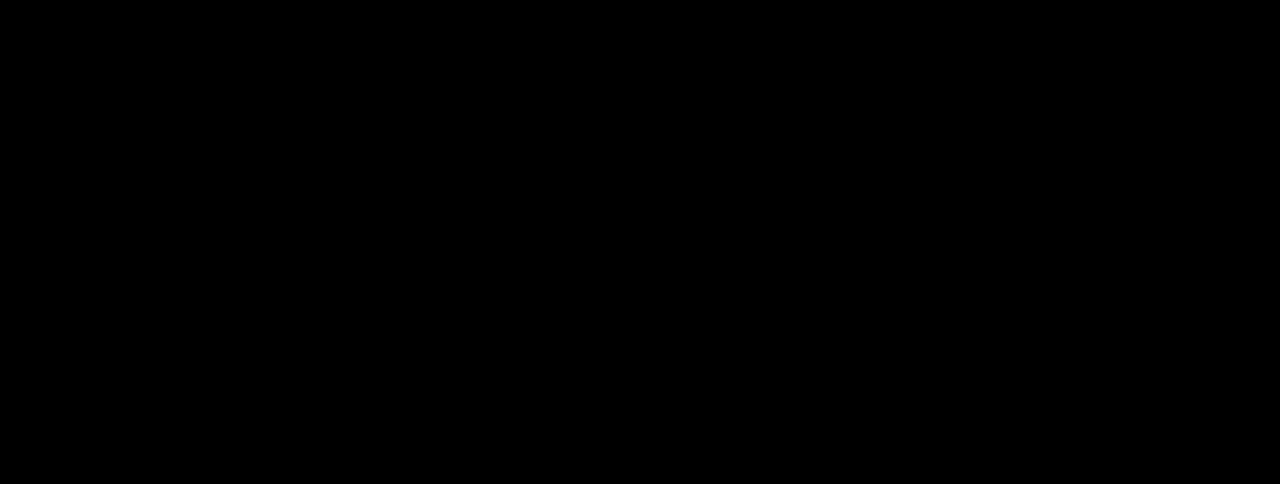
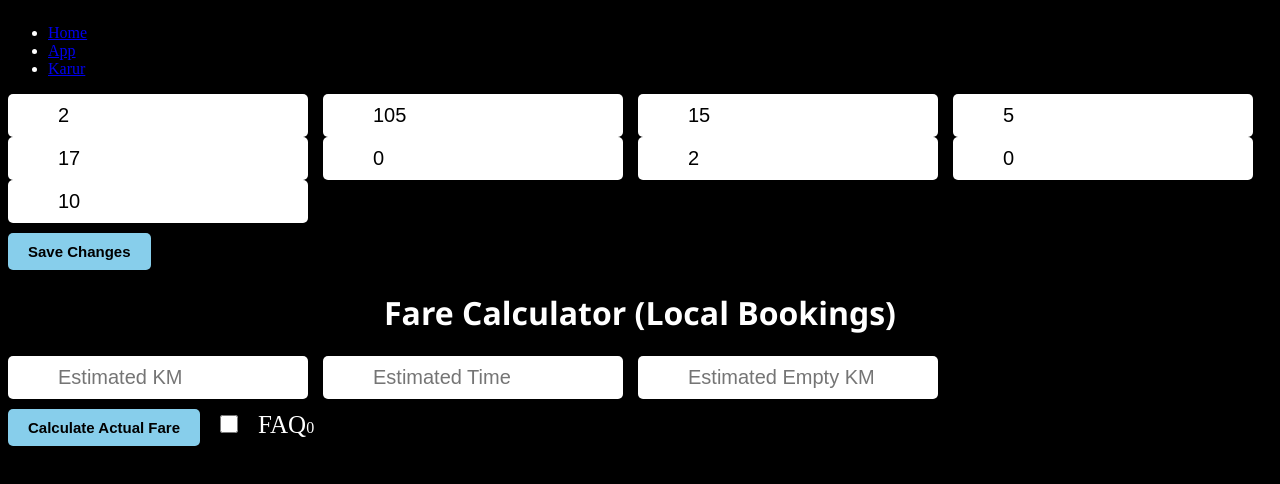
Before and after one commit to arun8270/farecalculator, a React (Vite) app: page /karur in a window 1280 px wide. Shown: the top 484 px of the page. Built offline with nearby package versions, Linux system fonts and the light colour scheme.

Commit message:
FareSlotForm

```diff
--- a/src/Karur.jsx
+++ b/src/Karur.jsx
@@ -1,19 +1,34 @@
-import React from "react";
+import React, { useState } from "react";
  function KarurSlot(){
+    const[fareslot, setFareSlot] = useState({initialFreeKM : 2, initialFare : 105, farePerKM : 15, kmLimit : 5, kmAfterLimit : 17, freeWaitingMinute : 0, waitingFarePerminute : 2, rideChargePerMinute : 0, emptyKMCharge : 10});
+    function handleSubmit(e){
+        e.preventDefault();
+
+    }
+    function handleChange(e){
+        let name = e.target.name ;
+        let value = e.target.value ;
+        setFareSlot((previousState)=>{
+            return{...previousState, [name] : value}
+        })
+        console.log(name, value)
+
+    }
     return(
         <>
-        <form>
+        <form onSubmit={handleSubmit}>
             <div className="slotinput-container">
-            <input type="number" placeholder="Initial Free KM"/>
-            <input type="number" placeholder="Initial Fare"/>
-            <input type="number" placeholder="KM Fare Per KM"/>
-            <input type="number" placeholder="KM Limit"/>
-            <input type="number" placeholder="Fare/KM after KM Limit"/>
-            <input type="number" placeholder="Free Waiting Minute"/>
-            <input type="number" placeholder="Waiting Fare Per Minute"/>
-            <input type="number" placeholder="Ride Charge/Min"/>
-            <input type="number" placeholder="Empty Km Charge"/>
+            <input type="number" name="freekm" placeholder="Initial Free KM" value={fareslot.initialFreeKM} onChange={handleChange}/>
+            <input type="number" name="initialFare" placeholder="Initial Fare" value={fareslot.initialFare} onChange={handleChange}/>
+            <input type="number" name="farePerKM" placeholder="Fare Per KM" value={fareslot.farePerKM} onChange={handleChange}/>
+            <input type="number" name="kmLimit" placeholder="KM Limit" value={fareslot.kmLimit} onChange={handleChange}/>
+            <input type="number" name="afterLimitFare" placeholder="Fare/KM after KM Limit" value={fareslot.kmAfterLimit} onChange={handleChange}/>
+            <input type="number" name="freewaitingMinute" placeholder="Free Waiting Minute" value={fareslot.freeWaitingMinute} onChange={handleChange}/>
+            <input type="number" name="waitingFarePerMinute" placeholder="Waiting Fare Per Minute" value={fareslot.waitingFarePerminute} onChange={handleChange}/>
+            <input type="number" name="rideChargePerMinute" placeholder="Ride Charge/Min" value={fareslot.rideChargePerMinute} onChange={handleChange}/>
+            <input type="number" name="emptyKMCharge" placeholder="Empty Km Charge" value={fareslot.emptyKMCharge} onChange={handleChange}/>
             </div>
+            <button type="submit">Save Changes</button>
         </form>
         </>
     )
--- a/src/main.jsx
+++ b/src/main.jsx
@@ -7,192 +7,204 @@ import { BrowserRouter, Routes, Route, Link } from 'react-router-dom';
 
 let totalFare, grandtotal, dynamicTotal, flexibleFareTotal = 0, flexiFareGrandTotal, peakTotal = 0, kmFareTotal, peakGrandTotal, surgeTotal;
 function FareCalculate() {
-//   let[km, setKM] = useState(0);
-//   let[travelTime, setTravelTime] = useState(0);
-//   let[emptyKM, setEmptyKM] = useState(0);
-//   let[actualFare, setActualFare] = useState(0);
-//   let[peakinBaseFare, setPeakinBaseFare] = useState(0);
+  let[km, setKM] = useState(0);
+  let[travelTime, setTravelTime] = useState(0);
+  let[emptyKM, setEmptyKM] = useState(0);
+  let[actualFare, setActualFare] = useState(0);
+  let[peakinBaseFare, setPeakinBaseFare] = useState(0);
 
-//   let[peakinKM, setPeakinKM] = useState(0);
-//   let[peakFare, setPeakFare] = useState(0);
-//   let[grandTotalWithSurge, setGrandTotalWithSurge] = useState(0)
+  let[peakinKM, setPeakinKM] = useState(0);
+  let[peakFare, setPeakFare] = useState(0);
+  let[grandTotalWithSurge, setGrandTotalWithSurge] = useState(0)
 
 
-//   let[flexibleApplied, setFlexibleApplied] = useState(false);
-//   let[peakApplied, setPeakApplied] = useState(false);
-//   let[dynamicApplied, setDynamicApplied] = useState(false);
-//   let[dynamicValue, setDynamicValue] = useState(0);
+  let[flexibleApplied, setFlexibleApplied] = useState(false);
+  let[peakApplied, setPeakApplied] = useState(false);
+  let[dynamicApplied, setDynamicApplied] = useState(false);
+  let[dynamicValue, setDynamicValue] = useState(0);
 
 
-//   let[displayFormula, setDisplayFormula] = useState(false);
-//   let[flexibleFare, setFlexibleFare] = useState(0)
-//   let[flexiPercentage, setFlexiPercentage] = useState('');
-//   let[driverBidFare, setDriverBidFare] = useState(0);
-//   let[dynamicFare, setDynamicFare] = useState(0);
+  let[displayFormula, setDisplayFormula] = useState(false);
+  let[flexibleFare, setFlexibleFare] = useState(0)
+  let[flexiPercentage, setFlexiPercentage] = useState('');
+  let[driverBidFare, setDriverBidFare] = useState(0);
+  let[dynamicFare, setDynamicFare] = useState(0);
 
-//   //Trip Fare Slot Values
+  //Trip Fare Slot Values
 
-//   const fareSlot = {
-//     initialFreeKM : 2,
-//     initialFare : 105,
-//     farePerKM : 15,
-//     kmLimit : 5,
-//     travelTimeFarePerMin : 0,
-//     farePerKmAfterLimit : 17,
-//     waitingFarePerMin : 2,
-//     emptyKmCharge : 10,
-//     gstPercentage : 5,
-//     bookingConvenienceFee : 10,
-//     bookingConvenienceFeeCGSTPercentage : 1,
-//     bookingConvenienceFeeSGSTPercentage : 1
-//   }
+  const fareSlot = {
+    initialFreeKM : 2,
+    initialFare : 105,
+    farePerKM : 15,
+    kmLimit : 5,
+    travelTimeFarePerMin : 0,
+    farePerKmAfterLimit : 17,
+    waitingFarePerMin : 2,
+    emptyKmCharge : 10,
+    gstPercentage : 5,
+    bookingConvenienceFee : 10,
+    bookingConvenienceFeeCGSTPercentage : 1,
+    bookingConvenienceFeeSGSTPercentage : 1
+  }
 
-//   //Destructuring the trip fare slot values
+  //Destructuring the trip fare slot values
 
-//   let{ kmLimit, initialFare, initialFreeKM, gstPercentage, farePerKM, farePerKmAfterLimit, travelTimeFarePerMin, bookingConvenienceFee, bookingConvenienceFeeCGSTPercentage, bookingConvenienceFeeSGSTPercentage, emptyKmCharge} = fareSlot;
+  let{ kmLimit, initialFare, initialFreeKM, gstPercentage, farePerKM, farePerKmAfterLimit, travelTimeFarePerMin, bookingConvenienceFee, bookingConvenienceFeeCGSTPercentage, bookingConvenienceFeeSGSTPercentage, emptyKmCharge} = fareSlot;
 
-//   // KM Limit Calculation
+  // KM Limit Calculation
 
-// function actualFareCalculate(){
+function actualFareCalculate(){
 
 
-//   let bookingConvenienceFeeTotal = bookingConvenienceFee + bookingConvenienceFeeCGSTPercentage + bookingConvenienceFeeSGSTPercentage;
-//   if(km > 2 && km <=5){
-//     totalFare = ((km - initialFreeKM) * farePerKM) + initialFare + (travelTime * travelTimeFarePerMin);
-//     grandtotal = totalFare + (totalFare * (gstPercentage/100)) + bookingConvenienceFeeTotal + (emptyKM * emptyKmCharge ) + ((emptyKM * emptyKmCharge ) * gstPercentage/100)
-//     setActualFare(grandtotal.toFixed(2))
-//   }
-//   else if(km <= 2){
-//     totalFare = (0 * farePerKM) + initialFare + (travelTime * travelTimeFarePerMin);
-//     grandtotal = totalFare + (totalFare * gstPercentage/100) + bookingConvenienceFeeTotal + (emptyKM * emptyKmCharge ) + ((emptyKM * emptyKmCharge ) * gstPercentage/100)
-//     setActualFare(grandtotal.toFixed(2))
-// }
-//  //KM After Limit Calculation
-//  else if(km > 5){
-//       let totalKM = km - initialFreeKM;
-//       let kmAfterLimitKM = totalKM - kmLimit;
-//       totalFare = (kmLimit * farePerKM) + (kmAfterLimitKM * farePerKmAfterLimit ) + initialFare + (travelTime * travelTimeFarePerMin);
-//       grandtotal = totalFare + (totalFare * gstPercentage/100) + bookingConvenienceFeeTotal + (emptyKM * emptyKmCharge ) + ((emptyKM * emptyKmCharge ) * gstPercentage/100)
-//       setActualFare(grandtotal.toFixed(2))
-//       console.log(totalFare)
-//     }
+  let bookingConvenienceFeeTotal = bookingConvenienceFee + bookingConvenienceFeeCGSTPercentage + bookingConvenienceFeeSGSTPercentage;
+  if(km > 2 && km <=5){
+    totalFare = ((km - initialFreeKM) * farePerKM) + initialFare + (travelTime * travelTimeFarePerMin);
+    grandtotal = totalFare + (totalFare * (gstPercentage/100)) + bookingConvenienceFeeTotal + (emptyKM * emptyKmCharge ) + ((emptyKM * emptyKmCharge ) * gstPercentage/100)
+    setActualFare(grandtotal.toFixed(2))
+  }
+  else if(km <= 2){
+    totalFare = (0 * farePerKM) + initialFare + (travelTime * travelTimeFarePerMin);
+    grandtotal = totalFare + (totalFare * gstPercentage/100) + bookingConvenienceFeeTotal + (emptyKM * emptyKmCharge ) + ((emptyKM * emptyKmCharge ) * gstPercentage/100)
+    setActualFare(grandtotal.toFixed(2))
+}
+ //KM After Limit Calculation
+ else if(km > 5){
+      let totalKM = km - initialFreeKM;
+      let kmAfterLimitKM = totalKM - kmLimit;
+      totalFare = (kmLimit * farePerKM) + (kmAfterLimitKM * farePerKmAfterLimit ) + initialFare + (travelTime * travelTimeFarePerMin);
+      grandtotal = totalFare + (totalFare * gstPercentage/100) + bookingConvenienceFeeTotal + (emptyKM * emptyKmCharge ) + ((emptyKM * emptyKmCharge ) * gstPercentage/100)
+      setActualFare(grandtotal.toFixed(2))
+      console.log(totalFare)
+    }
 
 
-//   }
-//   surgeTotal = parseFloat (peakFare) + parseFloat (dynamicFare) + parseFloat(flexibleFare)
+  }
+  surgeTotal = parseFloat (peakFare) + parseFloat (dynamicFare) + parseFloat(flexibleFare)
 
-//   //Surge Fare's Calculation
+  //Surge Fare's Calculation
 
-//   function calculateSurge(){
+  function calculateSurge(){
 
 
-//     //  Flexible Fare Calculation
+    //  Flexible Fare Calculation
 
-//     if(flexibleApplied == true){
-//       flexibleFareTotal = (totalFare * (flexiPercentage/100))
-//       flexiFareGrandTotal = (flexibleFareTotal + (flexibleFareTotal * (gstPercentage/100)));
-//       setFlexibleFare(flexiFareGrandTotal.toFixed(2));
-//     }
-//     else{
-//       setFlexibleFare(0)
-//     }
+    if(flexibleApplied == true){
+      flexibleFareTotal = (totalFare * (flexiPercentage/100))
+      flexiFareGrandTotal = (flexibleFareTotal + (flexibleFareTotal * (gstPercentage/100)));
+      setFlexibleFare(flexiFareGrandTotal.toFixed(2));
+    }
+    else{
+      setFlexibleFare(0)
+    }
 
-//      // Peak Fare Calculation
-//      let totalKM = km - initialFreeKM;
-//      if(peakApplied == true){
-//       if(totalKM>=kmLimit){
-//        kmFareTotal = kmLimit * peakinKM;
-//        peakTotal = kmFareTotal + parseFloat(peakinBaseFare);
-//        peakGrandTotal = peakTotal + (peakTotal * (gstPercentage/100))
-//        setPeakFare(peakGrandTotal.toFixed(2))
-//      }
+     // Peak Fare Calculation
+     let totalKM = km - initialFreeKM;
+     if(peakApplied == true){
+      if(totalKM>=kmLimit){
+       kmFareTotal = kmLimit * peakinKM;
+       peakTotal = kmFareTotal + parseFloat(peakinBaseFare);
+       peakGrandTotal = peakTotal + (peakTotal * (gstPercentage/100))
+       setPeakFare(peakGrandTotal.toFixed(2))
+     }
 
-//      else if (totalKM <=0){
-//       kmFareTotal = 0;
-//       peakTotal = kmFareTotal + parseFloat(peakinBaseFare);
-//       peakGrandTotal = peakTotal + (peakTotal * (gstPercentage/100))
-//       setPeakFare(peakGrandTotal.toFixed(2))
-//      }
-//      else{
-//       kmFareTotal = totalKM * peakinKM;
-//       peakTotal = kmFareTotal + parseFloat(peakinBaseFare);
-//       peakGrandTotal = peakTotal + (peakTotal * (gstPercentage/100))
-//       setPeakFare(peakGrandTotal.toFixed(2))
-//      }
-//      }
-//      else{
-//       setPeakFare(0)
-//      }
+     else if (totalKM <=0){
+      kmFareTotal = 0;
+      peakTotal = kmFareTotal + parseFloat(peakinBaseFare);
+      peakGrandTotal = peakTotal + (peakTotal * (gstPercentage/100))
+      setPeakFare(peakGrandTotal.toFixed(2))
+     }
+     else{
+      kmFareTotal = totalKM * peakinKM;
+      peakTotal = kmFareTotal + parseFloat(peakinBaseFare);
+      peakGrandTotal = peakTotal + (peakTotal * (gstPercentage/100))
+      setPeakFare(peakGrandTotal.toFixed(2))
+     }
+     }
+     else{
+      setPeakFare(0)
+     }
 
-//          //Dynamic Fare Calculation
+         //Dynamic Fare Calculation
 
-//     if(dynamicApplied==true){
-//       console.log(peakTotal, flexibleFareTotal )
-//       dynamicTotal = ((totalFare * dynamicValue) + ((flexibleFareTotal * dynamicValue)-flexibleFareTotal) + ((peakTotal * dynamicValue)-peakTotal) - totalFare);
-//       console.log(totalFare)
-//       console.log((totalFare * dynamicValue)-totalFare)
-//       let dynamicFareGrandTotal = (dynamicTotal + (dynamicTotal * (gstPercentage/100)));
-//       setDynamicFare(dynamicFareGrandTotal.toFixed(2))
-//     }
-//     else{
-//       setDynamicFare(0)
-//     }
+    if(dynamicApplied==true){
+      console.log(peakTotal, flexibleFareTotal )
+      dynamicTotal = ((totalFare * dynamicValue) + ((flexibleFareTotal * dynamicValue)-flexibleFareTotal) + ((peakTotal * dynamicValue)-peakTotal) - totalFare);
+      console.log(totalFare)
+      console.log((totalFare * dynamicValue)-totalFare)
+      let dynamicFareGrandTotal = (dynamicTotal + (dynamicTotal * (gstPercentage/100)));
+      setDynamicFare(dynamicFareGrandTotal.toFixed(2))
+    }
+    else{
+      setDynamicFare(0)
+    }
 
-//   }
+  }
 
 
 
 
-//   //Input Fields
-//   return(
+  //Input Fields
+  return(
+      <>
+      <div className='testcontainer'>
+         <BrowserRouter>
+         <ul>
+           <li><Link to='/'>Home</Link></li>
+           <li><Link to='/app'>App</Link></li>
+           <li><Link to='/karur'>Karur</Link></li>
+         </ul>
+             <Routes>
+               <Route path='/app' element = {<App/>}/>
+               <Route path='/karur' element = {<KarurSlot/>}/>
+             </Routes>
+         </BrowserRouter>
+      </div>
+
+ <div className='header'>
+ <h1> Fare Calculator (Local Bookings)</h1>
+
+ </div>
+     <div className='input-container'>
+        <input type="number" placeholder="Estimated KM" required onChange={(e) =>{setKM(e.target.value)}}  />
+        <input type="number" placeholder="Estimated Time" required onChange={(e) =>{setTravelTime(e.target.value)}}/>
+          <input type="number" placeholder="Estimated Empty KM" required onChange={(e) =>{setEmptyKM(e.target.value)}} />
+        </div>
+
+<div className='actual-fare'>
+
+</div>
+      <button onClick={actualFareCalculate} >Calculate Actual Fare</button>
+          <input type="checkbox" id="myCheckboxOne" name="myCheckboxOne" checked={displayFormula} onChange={(e) => setDisplayFormula(e.target.checked)}/>
+          <label htmlFor="myCheckboxOne">FAQ</label>
+           {actualFare && (
+        <div className='fare-display'>
+          <h2 className='estimateFare'>Estimated Fare is : ₹ {actualFare}</h2>
+          <div>
+          <input type="checkbox" id="myCheckbox" name="myCheckbox" checked={flexibleApplied} onChange={(e) => setFlexibleApplied(e.target.checked)}/>
+          <label htmlFor="myCheckbox">Apply Flexible Fare</label>
+          {flexibleApplied && (
+          <input type='number'  id='flexibleInput' placeholder='Flexible %'value={flexiPercentage} onChange={(e) => setFlexiPercentage(e.target.value)}/>
+          )}
+          </div>
+
+          <div>
+          <input type="checkbox" id="myCheckboxTwo" name="myCheckboxTwo" checked={peakApplied} onChange={(e) => setPeakApplied(e.target.checked)}/>
+          <label htmlFor="myCheckboxTwo">Apply Peak Fare</label>
+          {peakApplied &&(
+          <>
+          <input type='number'  id='peakInput' placeholder='Peak in Base Fare ' onChange={(e) => setPeakinBaseFare(e.target.value)}/>
+          <input type='number'  id='peakInputTwo' placeholder='Peak in KM(Fare/KM) ' onChange={(e) => setPeakinKM(e.target.value)}/>
+          </>
+           )}
+          </div>
 
 
-//
-//  <div className='header'>
-//  <h1> Fare Calculator (Local Bookings)</h1>
-
-//  </div>
-//      <div className='input-container'>
-//         <input type="number" placeholder="Estimated KM" required onChange={(e) =>{setKM(e.target.value)}}  />
-//         <input type="number" placeholder="Estimated Time" required onChange={(e) =>{setTravelTime(e.target.value)}}/>
-//           <input type="number" placeholder="Estimated Empty KM" required onChange={(e) =>{setEmptyKM(e.target.value)}} />
-//         </div>
-
-// <div className='actual-fare'>
-
-// </div>
-//       <button onClick={actualFareCalculate} >Calculate Actual Fare</button>
-//           <input type="checkbox" id="myCheckboxOne" name="myCheckboxOne" checked={displayFormula} onChange={(e) => setDisplayFormula(e.target.checked)}/>
-//           <label htmlFor="myCheckboxOne">FAQ</label>
-//            {actualFare && (
-//         <div className='fare-display'>
-//           <h2 className='estimateFare'>Estimated Fare is : ₹ {actualFare}</h2>
-//           <div>
-//           <input type="checkbox" id="myCheckbox" name="myCheckbox" checked={flexibleApplied} onChange={(e) => setFlexibleApplied(e.target.checked)}/>
-//           <label htmlFor="myCheckbox">Apply Flexible Fare</label>
-//           {flexibleApplied && (
-//           <input type='number'  id='flexibleInput' placeholder='Flexible %'value={flexiPercentage} onChange={(e) => setFlexiPercentage(e.target.value)}/>
-//           )}
-//           </div>
-
-//           <div>
-//           <input type="checkbox" id="myCheckboxTwo" name="myCheckboxTwo" checked={peakApplied} onChange={(e) => setPeakApplied(e.target.checked)}/>
-//           <label htmlFor="myCheckboxTwo">Apply Peak Fare</label>
-//           {peakApplied &&(
-//           <>
-//           <input type='number'  id='peakInput' placeholder='Peak in Base Fare ' onChange={(e) => setPeakinBaseFare(e.target.value)}/>
-//           <input type='number'  id='peakInputTwo' placeholder='Peak in KM(Fare/KM) ' onChange={(e) => setPeakinKM(e.target.value)}/>
-//           </>
-//            )}
-//           </div>
-
-
-//           <input type="checkbox" id="myCheckboxThree" name="myCheckboxThree" checked={dynamicApplied} onChange={(e) => setDynamicApplied(e.target.checked)}/>
-//           <label htmlFor="myCheckboxThree">Apply Dynamic Fare</label>
-//           {dynamicApplied &&(
-//          <input type='number'  id='dynamicInput' placeholder='Enter Dynamic Fare ' onChange={(e) => setDynamicValue(e.target.value)}/>
-//           )}
-//           <div className='flexible-container'>
+          <input type="checkbox" id="myCheckboxThree" name="myCheckboxThree" checked={dynamicApplied} onChange={(e) => setDynamicApplied(e.target.checked)}/>
+          <label htmlFor="myCheckboxThree">Apply Dynamic Fare</label>
+          {dynamicApplied &&(
+         <input type='number'  id='dynamicInput' placeholder='Enter Dynamic Fare ' onChange={(e) => setDynamicValue(e.target.value)}/>
+          )}
+          <div className='flexible-container'>
 
 
 
@@ -200,49 +212,33 @@ function FareCalculate() {
 
 
 
-//        { (peakApplied || flexibleApplied || dynamicApplied) && (
-//         <div>
-//           <button className='surchargeCalculate' onClick={calculateSurge}>Calculate {flexibleApplied && (`Flexible`)} {peakApplied && (` Peak`)} {dynamicApplied && (` Dynamic`)} Fare</button>
-//             {(flexibleFare !==0 || peakFare!==0 || dynamicFare !==0) &&(
-//               <>
-//               {flexibleApplied &&  <h3 className='flexibleFare'>Flexible Fare is : ₹ {flexibleFare}</h3>}
-//               {peakApplied && <h3 className='peakFare'>Peak Fare is : ₹ {peakFare} </h3> }
-//               {dynamicApplied && <h3 className='dynamicFare'>Dynamic Fare is : ₹ {dynamicFare} </h3>}
+       { (peakApplied || flexibleApplied || dynamicApplied) && (
+        <div>
+          <button className='surchargeCalculate' onClick={calculateSurge}>Calculate {flexibleApplied && (`Flexible`)} {peakApplied && (` Peak`)} {dynamicApplied && (` Dynamic`)} Fare</button>
+            {(flexibleFare !==0 || peakFare!==0 || dynamicFare !==0) &&(
+              <>
+              {flexibleApplied &&  <h3 className='flexibleFare'>Flexible Fare is : ₹ {flexibleFare}</h3>}
+              {peakApplied && <h3 className='peakFare'>Peak Fare is : ₹ {peakFare} </h3> }
+              {dynamicApplied && <h3 className='dynamicFare'>Dynamic Fare is : ₹ {dynamicFare} </h3>}
 
 
-//               <h3 className='flexibleEstimateFare'>{flexibleApplied &&(`Flexible`)} {peakApplied && (`Peak`)} {dynamicApplied && (`Dynamic`)} Applied Estimated Fare is : {(grandtotal + parseFloat(dynamicFare) + parseFloat(peakFare) +  parseFloat(flexibleFare)).toFixed(2)} </h3>
-//               {surgeTotal > 0 ? (
-//               <h3 className='chennai-bid'> Driver Bid Screen in Chennai : ₹ {actualFare} + ₹ {surgeTotal.toFixed(2)} </h3> )
-//               : ( <h3 className='chennai-bid'> Driver Bid Screen in Chennai : ₹ {(parseFloat(actualFare) + parseFloat(surgeTotal)).toFixed(2)} </h3> )}
-//               </>
-//               )}
-//         </div>
-//                  )}
-//           </div>
+              <h3 className='flexibleEstimateFare'>{flexibleApplied &&(`Flexible`)} {peakApplied && (`Peak`)} {dynamicApplied && (`Dynamic`)} Applied Estimated Fare is : {(grandtotal + parseFloat(dynamicFare) + parseFloat(peakFare) +  parseFloat(flexibleFare)).toFixed(2)} </h3>
+              {surgeTotal > 0 ? (
+              <h3 className='chennai-bid'> Driver Bid Screen in Chennai : ₹ {actualFare} + ₹ {surgeTotal.toFixed(2)} </h3> )
+              : ( <h3 className='chennai-bid'> Driver Bid Screen in Chennai : ₹ {(parseFloat(actualFare) + parseFloat(surgeTotal)).toFixed(2)} </h3> )}
+              </>
+              )}
+        </div>
+                 )}
+          </div>
 
-//        </div>
-//       )}
-//       {displayFormula &&(
-//         <App/>
-//       )}
-   <>
-   <div className='testcontainer'>
-   <h1>Hello</h1>
-   <p>I am Arunkumar</p>
-      <BrowserRouter>
-      <ul>
-        <li><Link to='/'>Home</Link></li>
-        <li><Link to='/app'>App</Link></li>
-      </ul>
-          <Routes>
-            <Route path='/app' element = {<App/>}/>
-          </Routes>
-      </BrowserRouter>
-   </div>
-
-    </>
-
-  // )
+       </div>
+      )}
+      {displayFormula &&(
+        <App/>
+      )}
+         </>
+    )
 }
 
 
```
